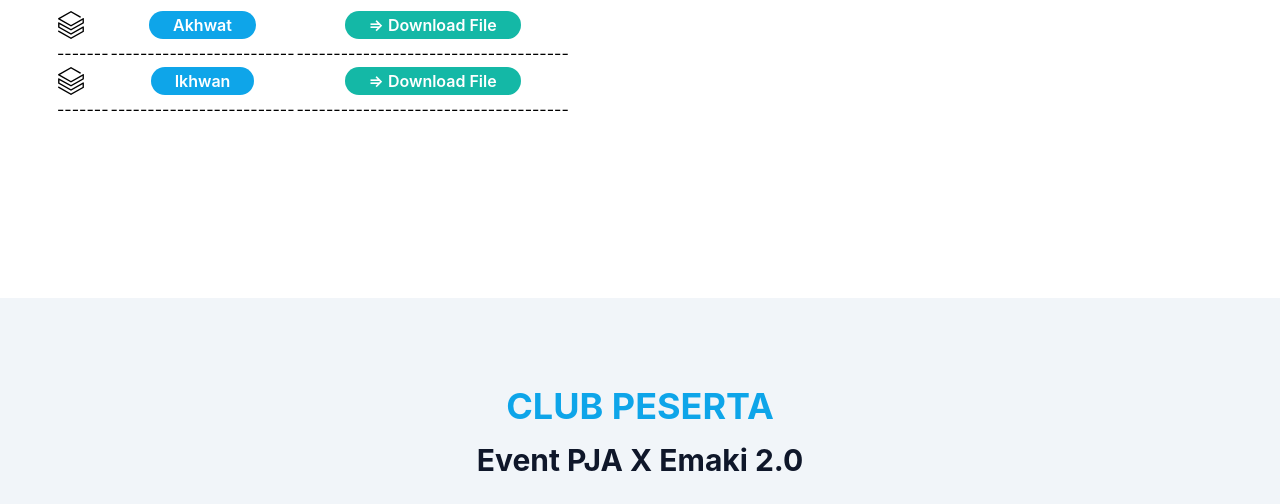
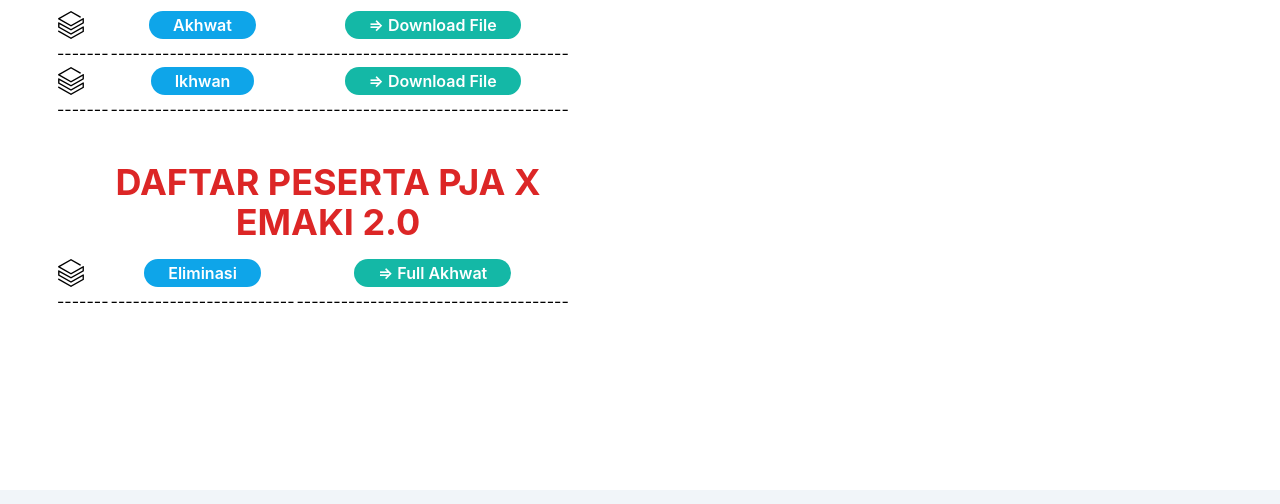
Before and after one commit to sigitecheng/_web_sigimatika, a website: page index.html in a window 1280 px wide. Shown: the part 1420-1924 px from the top of the page. Drawn offline with Linux system fonts and the light colour scheme.

Commit message:
tambah data baru tea

```diff
--- a/index.html
+++ b/index.html
@@ -248,6 +248,33 @@
 
                             </tbody>
                         </table>
+
+
+                    </table>
+
+
+                    <div>
+                        <h4 class="text-red-600 font-bold uppercase mb-4 lg:text-4xl lg:pt-10">Daftar Peserta PJA X Emaki 2.0 </h4>
+                    </div>
+
+                    <table>
+                        <tbody>
+
+                      <tr>
+                        <td><svg role="img" class="w-7 h-7" viewBox="0 0 24 24" xmlns="http://www.w3.org/2000/svg"><title>Databricks</title><path d="M.95 14.184L12 20.403l9.919-5.55v2.21L12 22.662l-10.484-5.96-.565.308v.77L12 24l11.05-6.218v-4.317l-.515-.309L12 19.118l-9.867-5.653v-2.21L12 16.805l11.05-6.218V6.32l-.515-.308L12 11.974 2.647 6.681 12 1.388l7.76 4.368.668-.411v-.566L12 0 .95 6.27v.72L12 13.207l9.919-5.55v2.26L12 15.52 1.516 9.56l-.565.308Z"/></svg></td>
+                        <td><a href="" width="50px" class="text-base font-semibold text-white bg-primary py-1 px-6 rounded-full hover:shadow-lg hover:opacity-80 transition duration-300 ease-in-out  ">Eliminasi </a></td>
+                        <td><a href="https://bit.ly/Peserta_Akhwat_PAC2023" class="text-base font-semibold text-white bg-teal-500 py-1 px-6 rounded-full hover:shadow-lg hover:opacity-80 transition duration-300 ease-in-out ">=> Full Akhwat </a></td>
+                      </tr>
+                      <tr>
+                        <td>-------</td>
+                        <td>-------------------------</td>
+                        <td>-------------------------------------</td>
+                    </tr>
+
+
+
+                        </tbody>
+                    </table>
 
 
                     <p class="font-bold text-dark mb-2 text-2xl text-justify lg:text-4xl"></div>
```
Also changed, not shown: dist/output.css.
